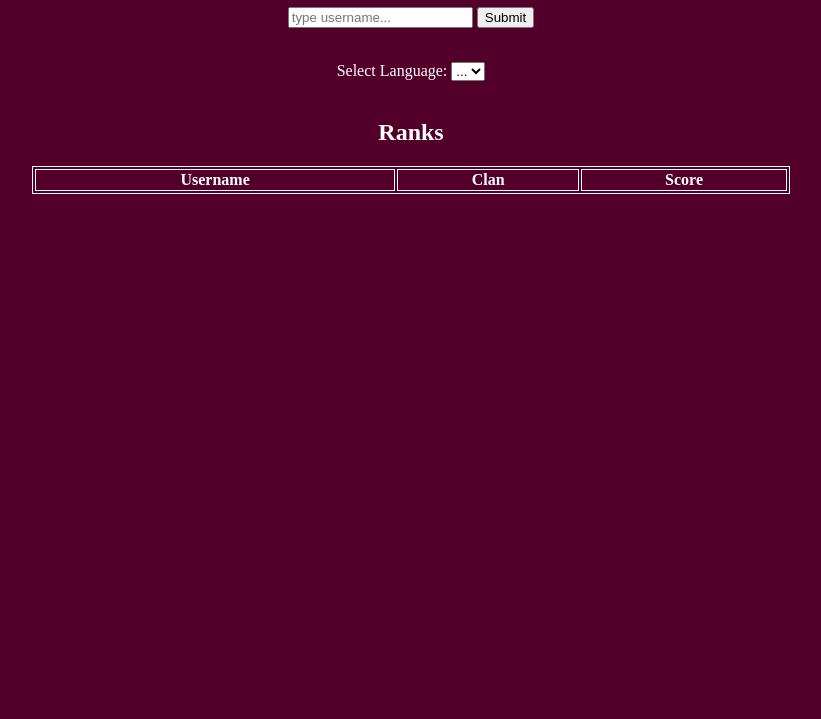
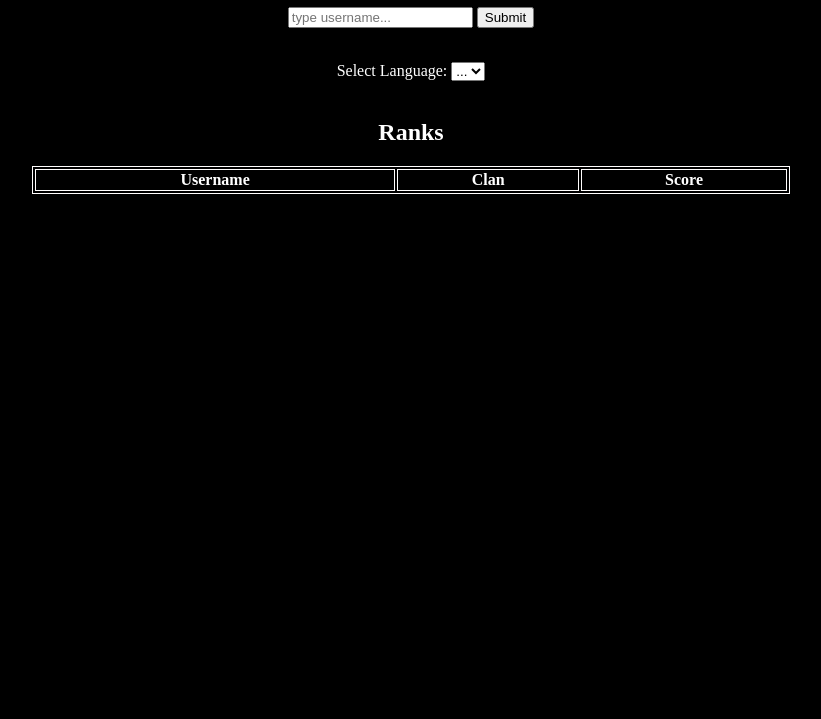
Before and after one commit to RahmaB1/Codewars-Leaderboard, a website with bundled scripts: page index.html in a window 1280 px wide. Shown: the part 81-800 px from the top of the page, without its empty margins (229-1050 px from the left). Built offline with nearby package versions, Linux system fonts and the light colour scheme.

Commit message:
Change background color to black

```diff
--- a/style.css
+++ b/style.css
@@ -1,5 +1,6 @@
 body {
-  background-color: rgb(82, 0, 41);
+  /* background-color: rgb(82, 0, 41); */
+  background-color: black;
   color: white;
   display: flex;
   flex-direction: column;
```
